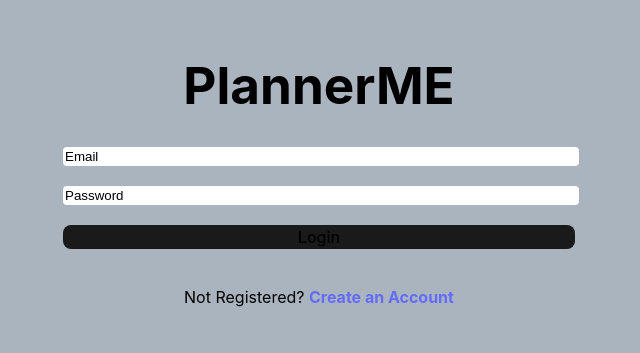
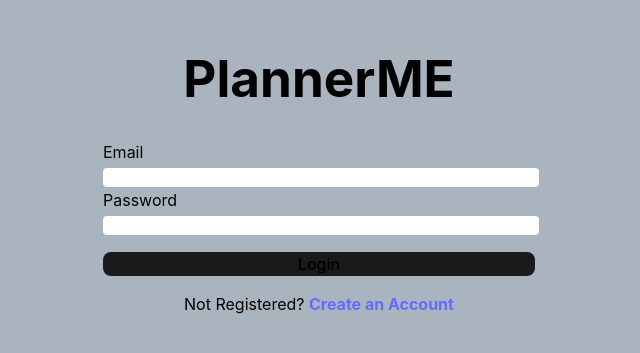
Before and after one commit to huybaovo/college-planner-app, a Vue app in the folder my-app/: page / in a window 1280 px wide. Shown: the part 209-562 px from the top of the page, without its empty margins (321-961 px from the left). Built offline with nearby package versions, Linux system fonts and the light colour scheme.

Commit message:
fixed css issues

```diff
--- a/my-app/src/components/Login.vue
+++ b/my-app/src/components/Login.vue
@@ -3,8 +3,14 @@
         <h1 style="color: black">PlannerME</h1>
         <div class="login_wrapper">
             <div id="container">
-                <input placeholder="Email" type="email" v-model="email">
-                <input placeholder="Password" type="password" v-model="password">
+                <div>
+                    <label>Email</label>
+                    <input  type="email" v-model="email">
+                </div>
+                <div>
+                    <label>Password</label>
+                    <input type="password" v-model="password">
+                </div>
                 <button type="submit" @click="email_login">Login</button>
                 <p>Not Registered? <router-link to="/signup"><b>Create an Account</b></router-link></p>
             </div>
@@ -55,14 +61,17 @@ h1{
     justify-content: center;
 }
 .login_wrapper{
-    width: 40%;
-    margin: 0 auto;
+    display: flex;
+    align-items: center;
+    justify-content: center;
+    width: 60vh;
 }
 #container {
     display: flex;
     flex-direction:column;
-    row-gap: 20px;
-
+    justify-content: center;
+    row-gap: 0px;
+    width: 90%;
 }
 
 input {
@@ -77,14 +86,16 @@ button {
     width: 100%;
     margin: 0px;
     padding: 1px;
+    margin-top: 1em;
 }
 p{
     color: black;
     text-align: center;
 }
-::placeholder{
+label{
     color: black;
 }
+
 body{
     margin: auto;
     max-width: 500px;
--- a/my-app/src/components/Todo.vue
+++ b/my-app/src/components/Todo.vue
@@ -21,7 +21,7 @@ function add_task()
 {
     if (new_task.value != "")
     {
-        todos.value.push(new_task.value)
+        todos.value.push(new_task.value.toLocaleLowerCase())
         console.log(todos.value)
         new_task.value = ''
     }
```
